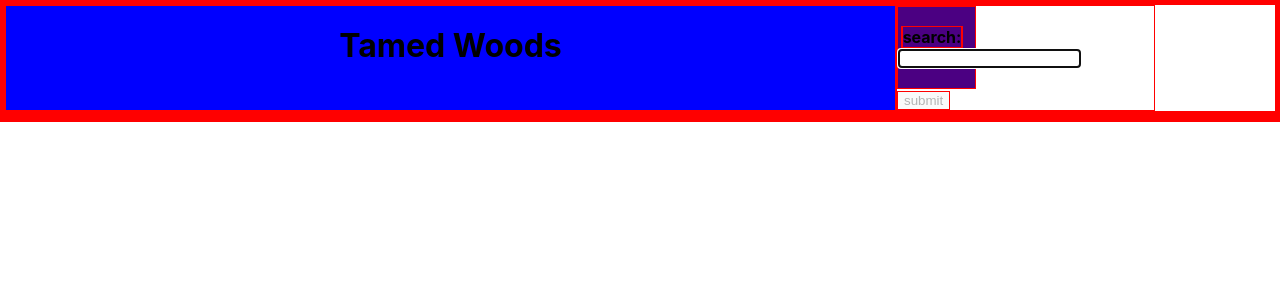
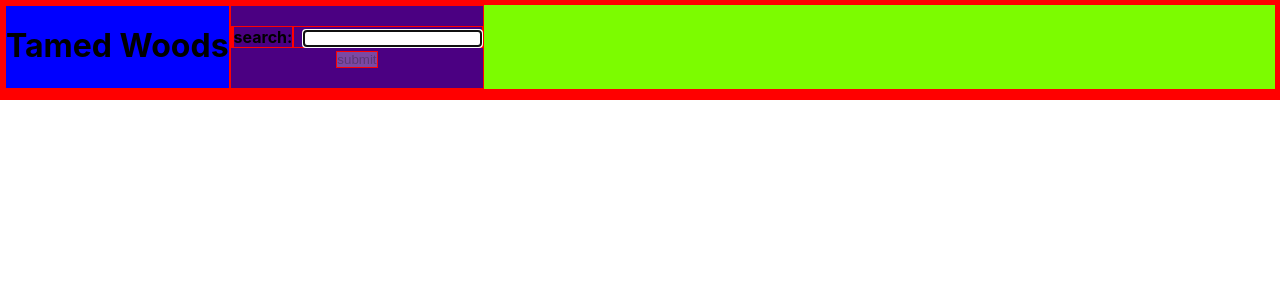
Before and after one commit to Sabathrodriguez/tamed-woods-website, a React (Create React App) app: page / in a window 1280 px wide. Shown: the top 300 px of the page. Built offline with nearby package versions, Linux system fonts and the light colour scheme.

Commit message:
some touch ups to css, works fine

```diff
--- a/src/App.css
+++ b/src/App.css
@@ -1,5 +1,7 @@
 * {
   border: 1px red solid;
+  margin: 0px;
+  padding: 0px;
 }
 
 .div_1 {
@@ -9,7 +11,10 @@
 .div_1 > h1{
   background-color: blue;
   text-align: center;
-  width: 70%;
   margin: 0;
   padding: 20px 0;
 }
+
+.test-maindiv {
+  background-color: lawngreen;
+}
--- a/src/App.js
+++ b/src/App.js
@@ -60,7 +60,7 @@ const App = () => {
   });
 
   return (
-    <div >
+    <div className="test-maindiv">
 
       <div className="div_1">
         <h1>Tamed Woods</h1>
--- a/src/InputWithLabel/InputWithLabel.css
+++ b/src/InputWithLabel/InputWithLabel.css
@@ -1,5 +1,4 @@
-.inputWithLabel {
-    width: 30%;
+.test-form {
     background-color: indigo;
     text-align: center;
     padding: 20px 0;
--- a/src/SearchForm/index.js
+++ b/src/SearchForm/index.js
@@ -1,8 +1,10 @@
 import React from 'react';
 import InputWithLabel from '../InputWithLabel/index';
+import '../InputWithLabel/InputWithLabel.css';
+
 
 const SearchForm = ({searchTerm, onSearchInput, onSearchSubmit}) => (
-    <form onSubmit={onSearchSubmit}>
+    <form onSubmit={onSearchSubmit} className="test-form">
 
         <InputWithLabel id="search" value={searchTerm} isFocused onInputChange={onSearchInput}>
             <strong>search:</strong>
```
